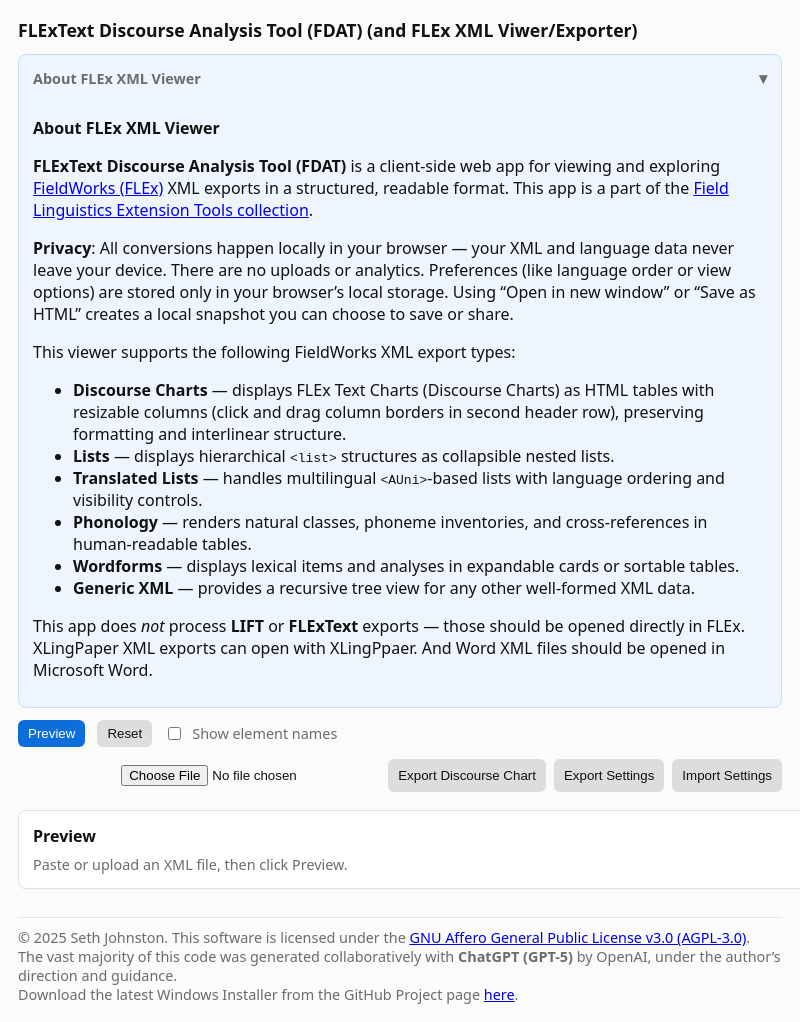
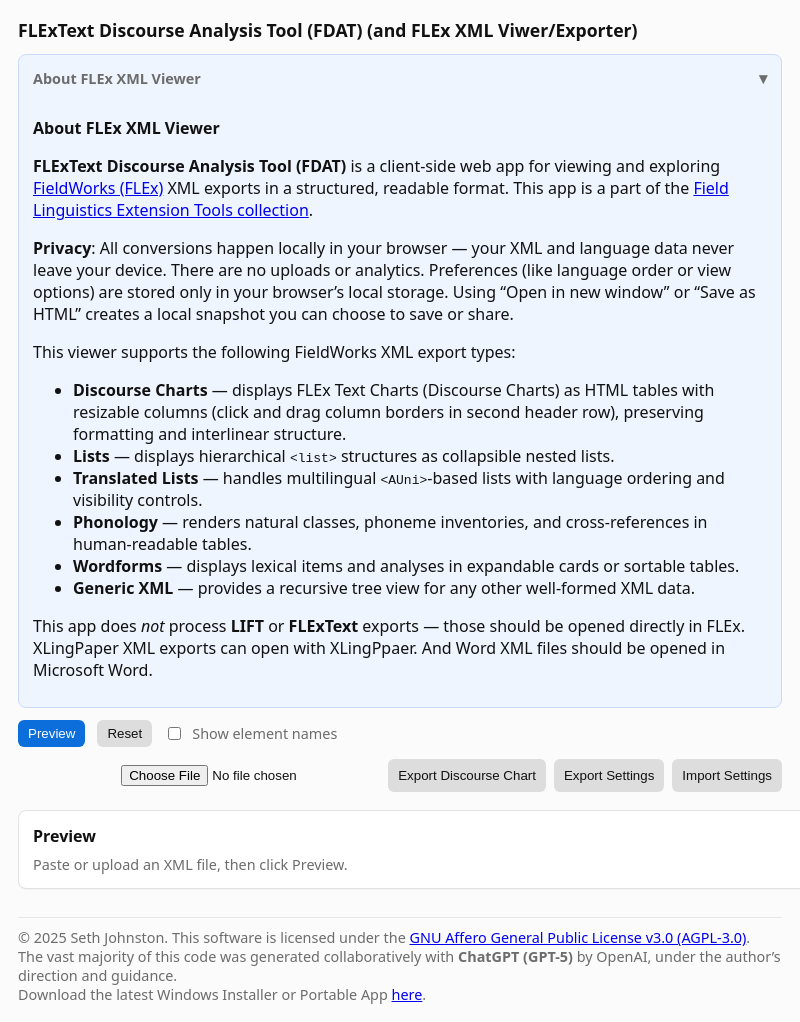
Before and after one commit to rulingAnts/flexml_display, an Electron app: page docs/index.html in a window 800 px wide. Drawn offline with Linux system fonts and the light colour scheme.

Commit message:
Update download link for Windows Installer

```diff
--- a/docs/index.html
+++ b/docs/index.html
@@ -519,7 +519,7 @@
 <footer>
   <div>© 2025 Seth Johnston. This software is licensed under the <a href="https://www.gnu.org/licenses/agpl-3.0.html" target="_blank" rel="noopener noreferrer">GNU Affero General Public License v3.0 (AGPL-3.0)</a>.</div>
   <div>The vast majority of this code was generated collaboratively with <strong>ChatGPT (GPT-5)</strong> by OpenAI, under the author’s direction and guidance.</div>
-  <div>Download the latest Windows Installer from the GitHub Project page <a href="https://github.com/rulingAnts/flexml_display/" target="_blank" rel="noopener noreferrer">here</a>.</div>
+  <div>Download the latest Windows Installer or Portable App <a href="https://github.com/rulingAnts/flexml_display/releases/latest" target="_blank" rel="noopener noreferrer">here</a>.</div>
 </footer>
 
 <script>
```
